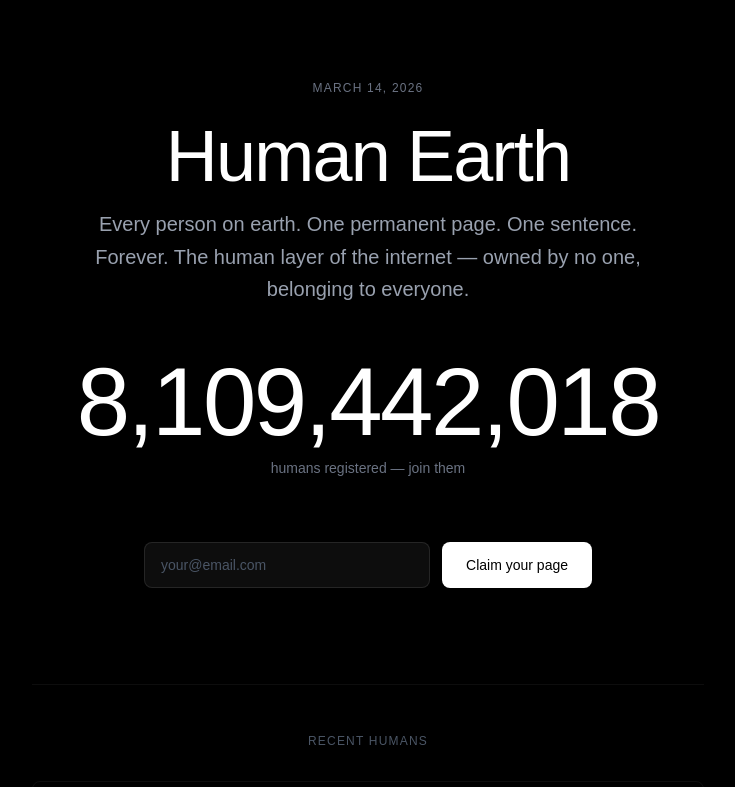
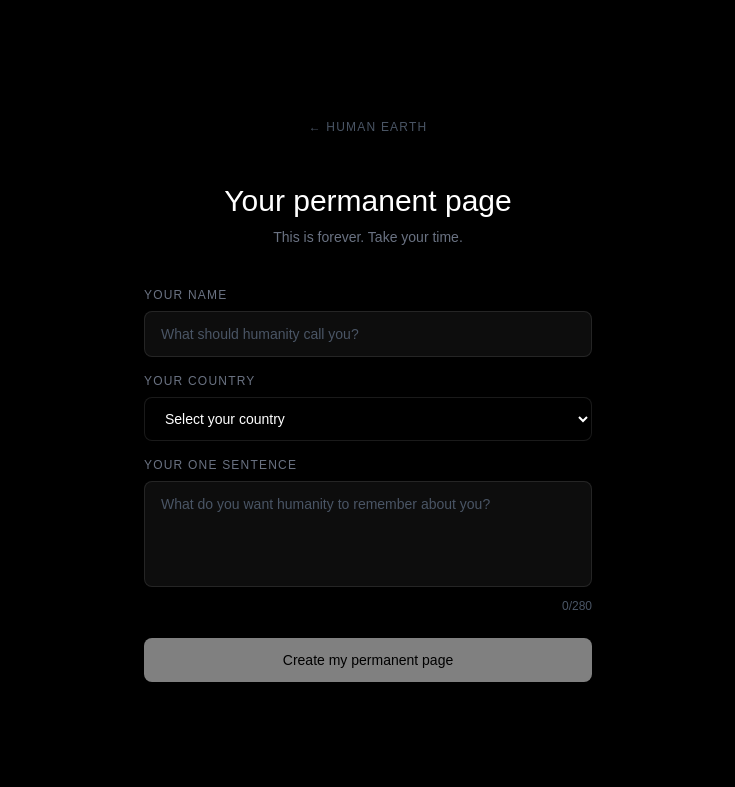
Before and after one commit to websucker27-sys/humanearth, a Next.js app: page /register in a window 1280 px wide. Shown: the top 787 px of the page, without its empty margins (272-1007 px from the left). Built offline with nearby package versions, Linux system fonts and the light colour scheme.

Commit message:
seamless flow - homepage goes straight to register

```diff
--- a/app/page.tsx
+++ b/app/page.tsx
@@ -1,13 +1,14 @@
 "use client";
 import { useState, useEffect } from "react";
 import { supabase } from "./supabase";
+import { useRouter } from "next/navigation";
 
 export default function Home() {
   const [count, setCount] = useState(8109442017);
   const [email, setEmail] = useState("");
-  const [submitted, setSubmitted] = useState(false);
   const [loading, setLoading] = useState(false);
   const [error, setError] = useState("");
+  const router = useRouter();
 
   useEffect(() => {
     const interval = setInterval(() => {
@@ -27,14 +28,13 @@ export default function Home() {
 
     if (error) {
       if (error.code === "23505") {
-        setError("This email is already registered.");
+        router.push(`/register?email=${encodeURIComponent(email)}`);
       } else {
         setError("Something went wrong. Please try again.");
+        setLoading(false);
       }
-      setLoading(false);
     } else {
-      setSubmitted(true);
-      setLoading(false);
+      router.push(`/register?email=${encodeURIComponent(email)}`);
     }
   }
 
@@ -63,7 +63,6 @@ export default function Home() {
         </span>
       </div>
 
-      {!submitted ? (
       <form onSubmit={handleSubmit} className="flex flex-col sm:flex-row gap-3 w-full max-w-md">
         <input
           type="email"
@@ -78,21 +77,9 @@ export default function Home() {
           disabled={loading}
           className="bg-white text-black font-medium px-6 py-3 rounded-lg text-sm hover:bg-gray-200 transition-colors disabled:opacity-50"
         >
-            {loading ? "Saving..." : "Claim your page"}
+          {loading ? "Loading..." : "Claim your page"}
         </button>
       </form>
-      ) : (
-        <div className="text-center">
-          <p className="text-green-400 text-lg font-medium">You are registered.</p>
-          <p className="text-gray-500 text-sm mt-1 mb-6">Now create your permanent page.</p>
-          <a
-            href="/register"
-            className="bg-white text-black font-medium px-6 py-3 rounded-lg text-sm hover:bg-gray-200 transition-colors inline-block"
-          >
-            Write my sentence →
-          </a>
-        </div>
-      )}
 
       {error && (
         <p className="text-red-400 text-sm mt-3">{error}</p>
--- a/app/register/page.tsx
+++ b/app/register/page.tsx
@@ -1,119 +1,136 @@
 "use client";
 import { useState, useEffect } from "react";
-import { supabase } from "./supabase";
+import { supabase } from "../supabase";
+import { useRouter, useSearchParams } from "next/navigation";
+import { Suspense } from "react";
 
-export default function Home() {
-  const [count, setCount] = useState(8109442017);
+const countries = [
+  "Afghanistan","Albania","Algeria","Angola","Argentina","Australia","Austria","Bangladesh",
+  "Belgium","Bolivia","Brazil","Cameroon","Canada","Chile","China","Colombia","Congo",
+  "Cuba","Denmark","Ecuador","Egypt","Ethiopia","Finland","France","Germany","Ghana",
+  "Greece","Guatemala","Haiti","Honduras","Hungary","India","Indonesia","Iran","Iraq",
+  "Ireland","Israel","Italy","Jamaica","Japan","Jordan","Kenya","Madagascar","Malaysia",
+  "Mali","Mexico","Morocco","Mozambique","Myanmar","Nepal","Netherlands","New Zealand",
+  "Nicaragua","Niger","Nigeria","Norway","Pakistan","Panama","Paraguay","Peru","Philippines",
+  "Poland","Portugal","Romania","Russia","Rwanda","Saudi Arabia","Senegal","Sierra Leone",
+  "Somalia","South Africa","South Korea","Spain","Sri Lanka","Sudan","Sweden","Switzerland",
+  "Syria","Tanzania","Thailand","Tunisia","Turkey","Uganda","Ukraine","United Kingdom",
+  "United States","Uruguay","Venezuela","Vietnam","Yemen","Zambia","Zimbabwe","Other"
+];
+
+function RegisterForm() {
+  const router = useRouter();
+  const searchParams = useSearchParams();
   const [email, setEmail] = useState("");
-  const [submitted, setSubmitted] = useState(false);
+  const [name, setName] = useState("");
+  const [country, setCountry] = useState("");
+  const [sentence, setSentence] = useState("");
   const [loading, setLoading] = useState(false);
   const [error, setError] = useState("");
 
   useEffect(() => {
-    const interval = setInterval(() => {
-      setCount((c) => c + Math.floor(Math.random() * 2));
-    }, 3000);
-    return () => clearInterval(interval);
-  }, []);
+    const emailParam = searchParams.get("email");
+    if (emailParam) setEmail(emailParam);
+  }, [searchParams]);
 
   async function handleSubmit(e: React.FormEvent) {
     e.preventDefault();
     setLoading(true);
     setError("");
 
-    const { error } = await supabase
+    const { data, error } = await supabase
       .from("signups")
-      .insert([{ email }]);
+      .update({ name, country, sentence })
+      .eq("email", email)
+      .select()
+      .single();
 
-    if (error) {
-      if (error.code === "23505") {
-        setError("This email is already registered.");
-      } else {
-        setError("Something went wrong. Please try again.");
-      }
+    if (error || !data) {
+      setError("Something went wrong. Please try again.");
       setLoading(false);
-    } else {
-      setSubmitted(true);
-      setLoading(false);
+      return;
     }
+
+    router.push(`/human/${data.human_number}`);
   }
 
   return (
     <main className="min-h-screen bg-black text-white flex flex-col items-center justify-center px-6 py-20">
 
-      <p className="text-xs tracking-widest text-gray-500 uppercase mb-6">
-        March 14, 2026
-      </p>
+      <a href="/" className="text-xs text-gray-600 uppercase tracking-widest mb-12 hover:text-gray-400 transition-colors">
+        ← Human Earth
+      </a>
 
-      <h1 className="text-5xl md:text-7xl font-medium text-center tracking-tight mb-4">
-        Human Earth
-      </h1>
+      <form onSubmit={handleSubmit} className="w-full max-w-md">
+        <h1 className="text-3xl font-medium text-center mb-2">Your permanent page</h1>
+        <p className="text-gray-500 text-center text-sm mb-10">This is forever. Take your time.</p>
 
-      <p className="text-lg md:text-xl text-gray-400 text-center max-w-xl mb-12 leading-relaxed">
-        Every person on earth. One permanent page. One sentence. Forever.
-        The human layer of the internet — owned by no one, belonging to everyone.
-      </p>
+        <div className="flex flex-col gap-4">
 
-      <div className="flex flex-col items-center mb-16">
-        <span className="text-6xl md:text-8xl font-medium tabular-nums tracking-tight">
-          {count.toLocaleString()}
-        </span>
-        <span className="text-gray-500 text-sm mt-2">
-          humans registered — join them
-        </span>
-      </div>
+          <div>
+            <label className="text-xs text-gray-500 uppercase tracking-widest mb-2 block">Your name</label>
+            <input
+              type="text"
+              required
+              placeholder="What should humanity call you?"
+              value={name}
+              onChange={(e) => setName(e.target.value)}
+              className="bg-white/5 border border-white/10 rounded-lg px-4 py-3 text-white placeholder-gray-600 focus:outline-none focus:border-white/30 text-sm w-full"
+            />
+          </div>
 
-      {!submitted ? (
-        <form onSubmit={handleSubmit} className="flex flex-col sm:flex-row gap-3 w-full max-w-md">
-          <input
-            type="email"
-            required
-            placeholder="your@email.com"
-            value={email}
-            onChange={(e) => setEmail(e.target.value)}
-            className="flex-1 bg-white/5 border border-white/10 rounded-lg px-4 py-3 text-white placeholder-gray-600 focus:outline-none focus:border-white/30 text-sm"
-          />
+          <div>
+            <label className="text-xs text-gray-500 uppercase tracking-widest mb-2 block">Your country</label>
+            <select
+              required
+              value={country}
+              onChange={(e) => setCountry(e.target.value)}
+              className="bg-black border border-white/10 rounded-lg px-4 py-3 text-white focus:outline-none focus:border-white/30 text-sm w-full"
+            >
+              <option value="">Select your country</option>
+              {countries.map((c) => (
+                <option key={c} value={c}>{c}</option>
+              ))}
+            </select>
+          </div>
+
+          <div>
+            <label className="text-xs text-gray-500 uppercase tracking-widest mb-2 block">
+              Your one sentence
+            </label>
+            <textarea
+              required
+              maxLength={280}
+              placeholder="What do you want humanity to remember about you?"
+              value={sentence}
+              onChange={(e) => setSentence(e.target.value)}
+              rows={4}
+              className="bg-white/5 border border-white/10 rounded-lg px-4 py-3 text-white placeholder-gray-600 focus:outline-none focus:border-white/30 text-sm w-full resize-none"
+            />
+            <p className="text-gray-600 text-xs mt-1 text-right">{sentence.length}/280</p>
+          </div>
+
+          {error && <p className="text-red-400 text-sm">{error}</p>}
+
           <button
             type="submit"
-            disabled={loading}
-            className="bg-white text-black font-medium px-6 py-3 rounded-lg text-sm hover:bg-gray-200 transition-colors disabled:opacity-50"
+            disabled={loading || !name || !country || !sentence}
+            className="bg-white text-black font-medium px-6 py-3 rounded-lg text-sm hover:bg-gray-200 transition-colors disabled:opacity-50 mt-2"
           >
-            {loading ? "Saving..." : "Claim your page"}
+            {loading ? "Creating your page..." : "Create my permanent page"}
           </button>
-        </form>
-      ) : (
-        <div className="text-center">
-          <p className="text-green-400 text-lg font-medium">You are registered.</p>
-          <p className="text-gray-500 text-sm mt-1 mb-6">Now create your permanent page.</p>
-          <a
-            href="/register"
-            className="bg-white text-black font-medium px-6 py-3 rounded-lg text-sm hover:bg-gray-200 transition-colors inline-block"
-          >
-            Write my sentence →
-          </a>
+
         </div>
-      )}
-
-      {error && (
-        <p className="text-red-400 text-sm mt-3">{error}</p>
-      )}
-
-      <div className="mt-24 border-t border-white/5 pt-12 w-full max-w-2xl">
-        <p className="text-xs text-gray-600 text-center mb-8 uppercase tracking-widest">Recent humans</p>
-        <div className="flex flex-col gap-4">
-          {[
-            { num: "8,109,441,892", text: "I loved my children more than they ever knew.", location: "Lagos, Nigeria" },
-            { num: "8,109,441,651", text: "Curiosity was the only religion I kept my whole life.", location: "Osaka, Japan" },
-            { num: "8,109,440,887", text: "I taught for 34 years. I hope one of them remembers.", location: "São Paulo, Brazil" },
-          ].map((h) => (
-            <div key={h.num} className="border border-white/5 rounded-lg px-5 py-4">
-              <p className="text-white text-sm leading-relaxed">"{h.text}"</p>
-              <p className="text-gray-600 text-xs mt-2">Human #{h.num} · {h.location}</p>
-            </div>
-          ))}
-        </div>
-      </div>
+      </form>
 
     </main>
   );
 }
+
+export default function Register() {
+  return (
+    <Suspense>
+      <RegisterForm />
+    </Suspense>
+  );
+}
```
Lines whose indentation alone changed are shown as unchanged.
